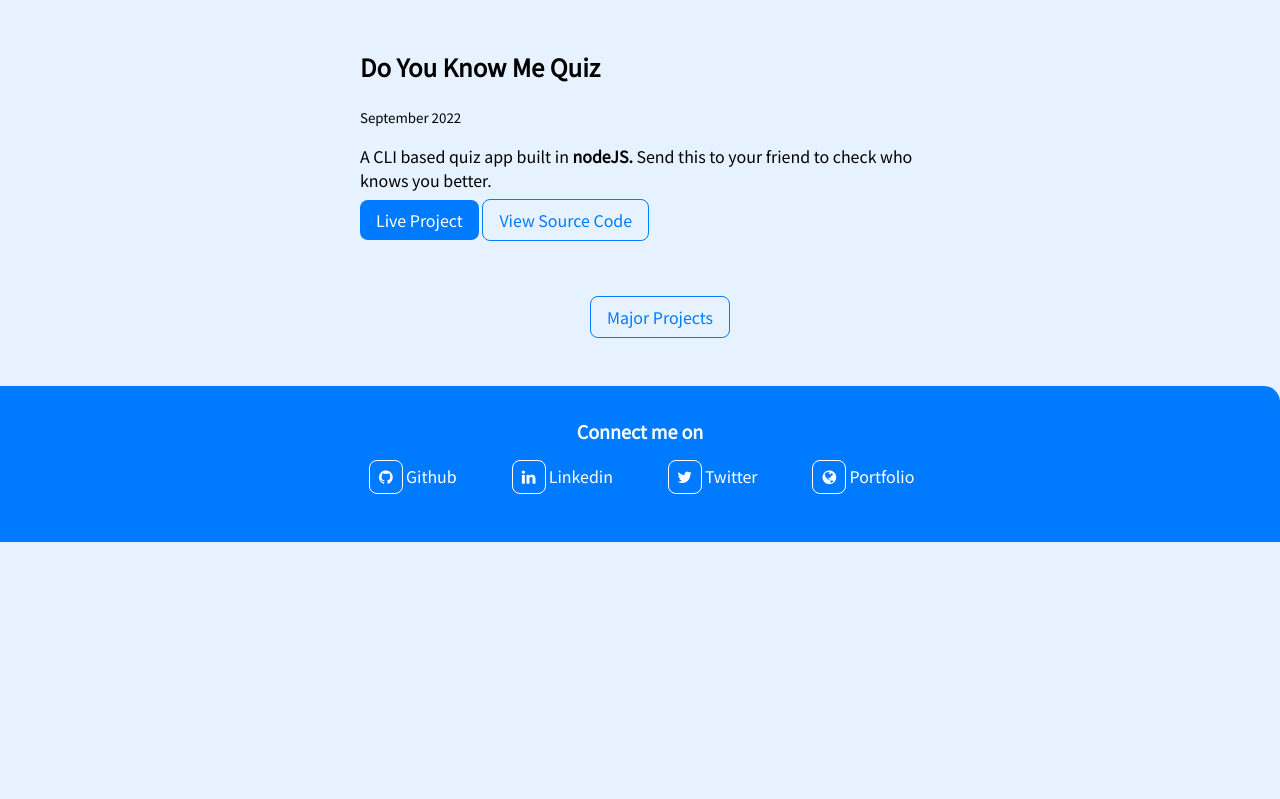
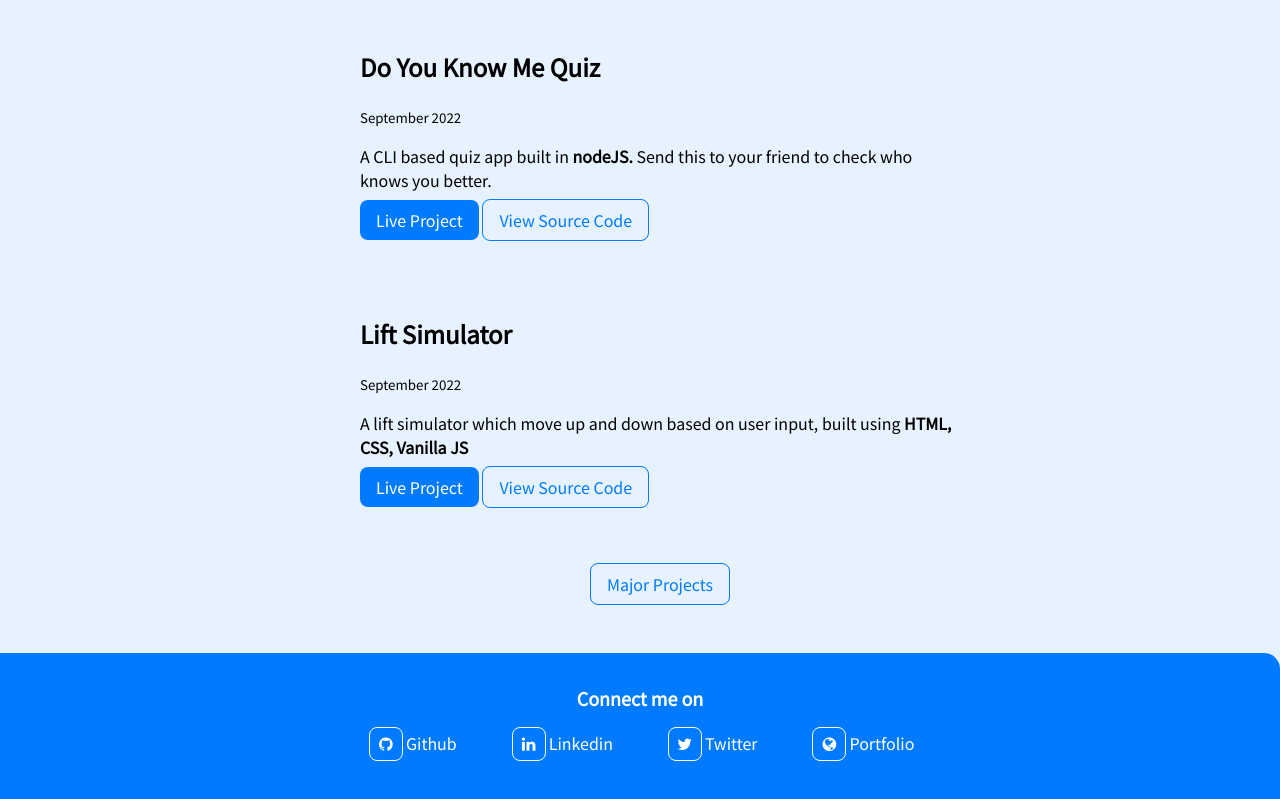
Before and after one commit to kumaratul60/atul-myPortfolio, a website: page pages/basic-projects.html in a window 1280 px wide. Shown: the part 3067-3866 px from the top of the page. Before the commit the page ends 3609 px from the top, so only its background shows below. Drawn offline with nearby package versions, Linux system fonts and the light colour scheme.

Commit message:
add: lift-simulation project

```diff
--- a/pages/basic-projects.html
+++ b/pages/basic-projects.html
@@ -240,6 +240,7 @@
           >
         </article>
       </li>
+
       <li>
         <article class="showcase-list container container-center">
           <h1>My Portfolio</h1>
@@ -309,6 +310,32 @@
           >
         </article>
       </li>
+
+      <li>
+        <article class="showcase-list container container-center">
+          <h1>Lift Simulator</h1>
+          <small>September 2022</small>
+          <p>
+            A lift simulator which move up and down based on user input, built
+            using
+            <strong>HTML, CSS, Vanilla JS</strong>
+          </p>
+
+          <a
+            class="link link-primary"
+            href="https://lift-simulation-eight.vercel.app"
+            target="_blank"
+            >Live Project</a
+          >
+          <a
+            class="link link-secondary"
+            href="https://github.com/kumaratul60/lift-simulation"
+            target="_blank"
+            >View Source Code</a
+          >
+        </article>
+      </li>
+
       <div
         style="
           display: flex;
```
